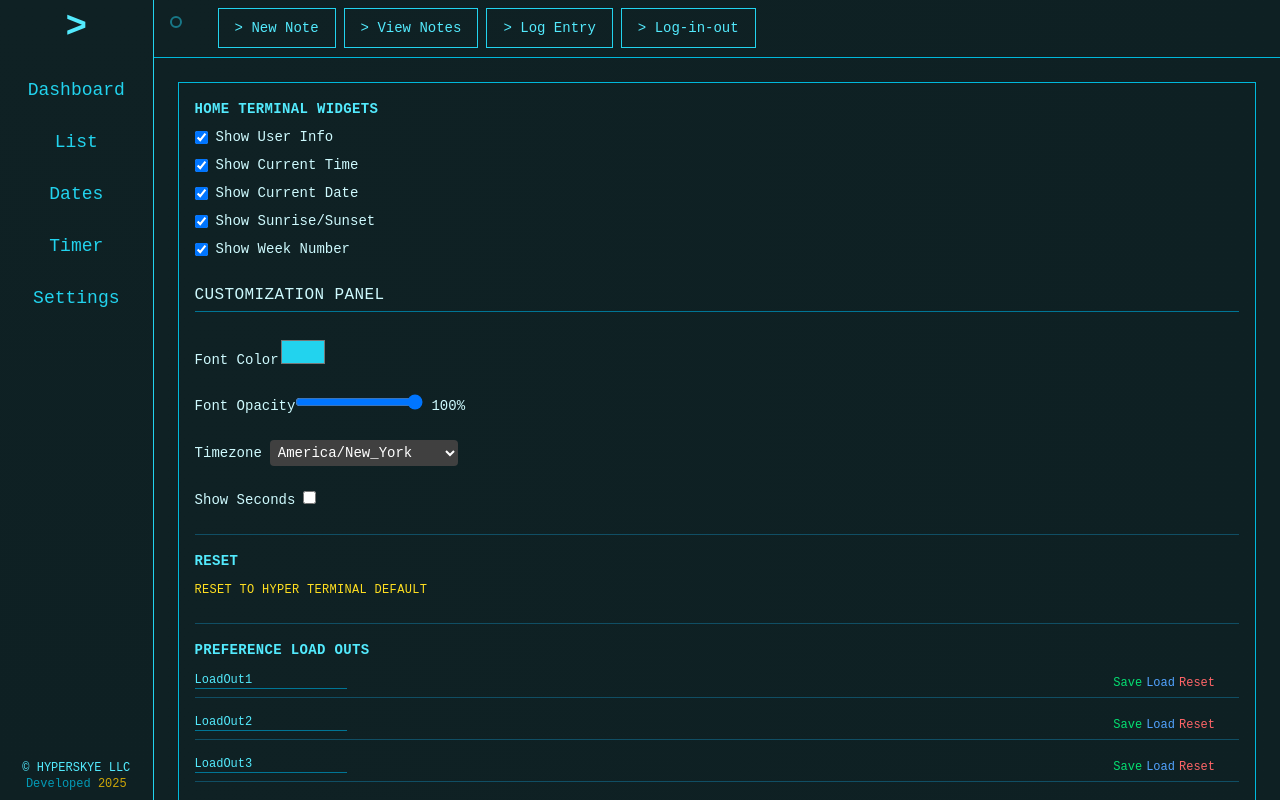
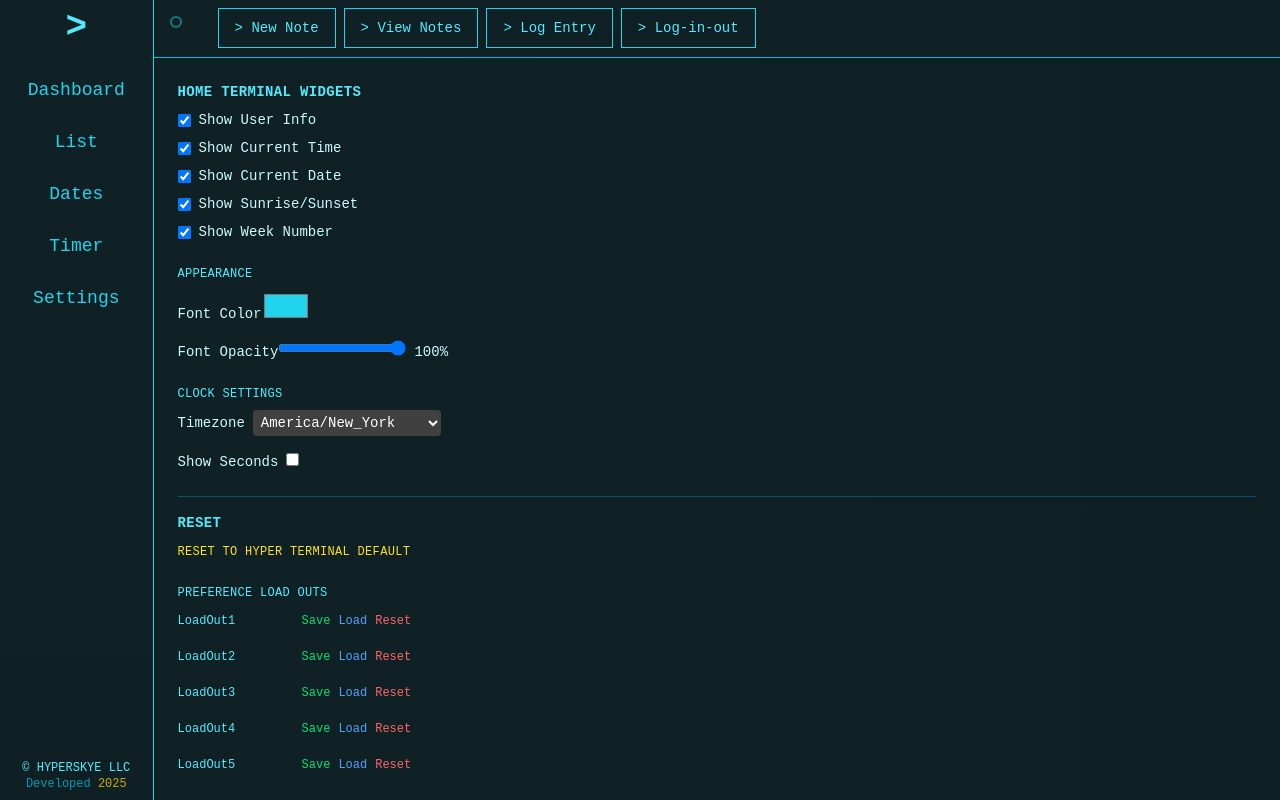
Before and after one commit to thachghub/terminal-notes-app-v2, a Next.js app: page /settings in a window 1280 px wide. Built offline with nearby package versions, Linux system fonts and the light colour scheme; a web font is replaced by a local one.

Commit message:
Remove duplicate 'PREFERENCE LOAD OUTS' heading in CustomizationPanel for cleaner UI

```diff
--- a/src/components/settings/CustomizationPanel.tsx
+++ b/src/components/settings/CustomizationPanel.tsx
@@ -9,15 +9,34 @@ import WidgetVisibilityToggle from './WidgetVisibilityToggle';
 
 export default function CustomizationPanel() {
   return (
-    <div className="border border-cyan-500 p-4 space-y-6 font-mono text-sm text-cyan-100 bg-transparent">
+    <div className="text-sm text-cyan-100 font-mono space-y-6">
+      <div>
         <WidgetVisibilityToggle />
-      <h2 className="text-base border-b border-cyan-700 pb-1 uppercase tracking-wide">Customization Panel</h2>
+      </div>
+
+      <div>
+        <h3 className="uppercase text-cyan-300 tracking-wide text-xs mb-2 mt-6">Appearance</h3>
+        <div className="space-y-4">
           <FontColorPicker />
           <FontOpacitySlider />
+        </div>
+      </div>
+
+      <div>
+        <h3 className="uppercase text-cyan-300 tracking-wide text-xs mb-2 mt-6">Clock Settings</h3>
+        <div className="space-y-4">
           <TimezoneSelector />
           <ShowSecondsToggle />
+        </div>
+      </div>
+
+      <div className="mt-6">
         <ResetToDefaultButton />
+      </div>
+
+      <div>
         <LoadOutManager />
+      </div>
     </div>
   );
 }
--- a/src/components/settings/LoadOutManager.tsx
+++ b/src/components/settings/LoadOutManager.tsx
@@ -27,37 +27,27 @@ export default function LoadOutManager() {
   }, [renameLoadOut]);
 
   return (
-    <div className="space-y-3 mt-6 border-t border-cyan-900 pt-4">
-      <h3 className="text-md font-semibold text-cyan-300 font-mono uppercase tracking-wide mb-2">Preference Load Outs</h3>
+    <div className="space-y-3 mt-6">
+      <h3 className="uppercase text-cyan-300 tracking-wide text-xs font-mono mb-2">Preference Load Outs</h3>
       {loadOutKeys.map((key) => {
         const isSaved = !!savedLoadOuts[key];
         return (
           <div
             key={key}
-            className="grid grid-cols-[auto_1fr_auto_auto_auto] gap-2 items-center py-1 border-b border-cyan-900 last:border-none font-mono"
+            className="flex items-center gap-4 py-1 text-sm"
           >
             <input
-              className="bg-transparent text-cyan-300 focus:outline-none font-mono w-full text-xs border-b border-cyan-700 mb-1"
+              className="bg-transparent text-cyan-300 font-mono text-xs focus:outline-none mr-2"
               value={loadOutLabels[key] ?? key}
               onChange={(e) => debouncedRename(key, e.target.value)}
               placeholder={key}
               disabled={!isSaved}
+              style={{ width: 100 }}
             />
-            {isSaved && savedLoadOuts[key] && (
-              <div className="flex items-center gap-2 text-xs text-cyan-500">
-                <div
-                  className="w-4 h-4 border border-cyan-700"
-                  style={{ backgroundColor: savedLoadOuts[key].fontColor }}
-                />
-                <span>{savedLoadOuts[key].timezone}</span>
-                <span>{Math.round(savedLoadOuts[key].fontOpacity * 100)}%</span>
-                {savedLoadOuts[key].showSeconds && <span className="text-cyan-400">🕒</span>}
-              </div>
-            )}
-            <div className="flex gap-1 justify-end">
-              <button className="text-green-400 hover:underline font-mono text-xs" onClick={() => saveLoadOut(key)}>Save</button>
-              <button className="text-blue-400 hover:underline font-mono text-xs" disabled={!isSaved} onClick={() => loadLoadOut(key)}>Load</button>
-              <button className="text-red-400 hover:underline font-mono text-xs" disabled={!isSaved} onClick={() => confirmReset === key ? resetLoadOut(key) : setConfirmReset(key)}>
+            <div className="flex gap-2 text-xs">
+              <button className="text-green-400 hover:underline font-mono" onClick={() => saveLoadOut(key)}>Save</button>
+              <button className="text-blue-400 hover:underline font-mono" disabled={!isSaved} onClick={() => loadLoadOut(key)}>Load</button>
+              <button className="text-red-400 hover:underline font-mono" disabled={!isSaved} onClick={() => confirmReset === key ? resetLoadOut(key) : setConfirmReset(key)}>
                 {confirmReset === key ? 'Confirm' : 'Reset'}
               </button>
             </div>
```
Lines whose indentation alone changed are shown as unchanged.
